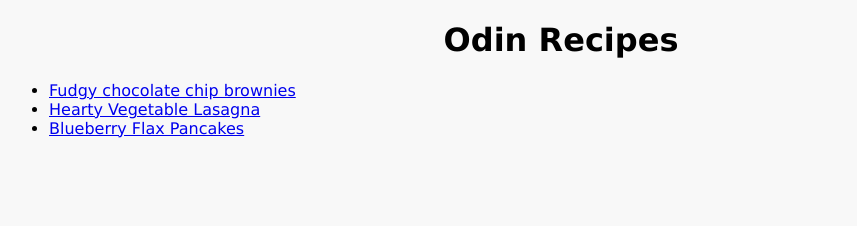
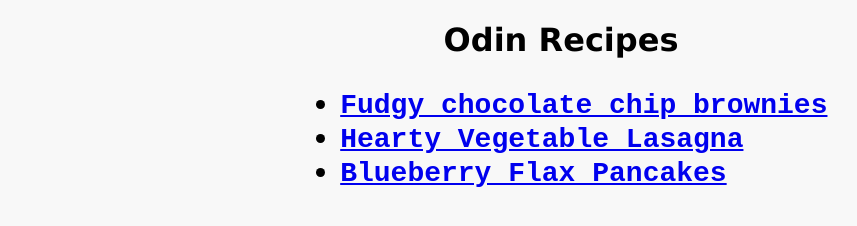
Before and after one commit to BastienVH/odin-recipes, a plain HTML site: page index.html in a window 1280 px wide. Shown: the whole page, without its empty margins (79-936 px from the left). Drawn offline with Linux system fonts and the light colour scheme.

Commit message:
added style to recipes list

```diff
--- a/index.html
+++ b/index.html
@@ -7,7 +7,7 @@
   </head>
   <body>
     <h1>Odin Recipes</h1>
-    <ul>
+    <ul class="recipes-list">
       <li><a href="recipes/brownies.html">Fudgy chocolate chip brownies</a></li>
       <li><a href="recipes/lasagna.html">Hearty Vegetable Lasagna</a></li>
       <li><a href="recipes/pancakes.html">Blueberry Flax Pancakes</a></li>
--- a/styles.css
+++ b/styles.css
@@ -9,6 +9,16 @@ body {
 
 h1 {
   text-align: center;
+}
+
+.recipes-list {
+  font-weight: bold;
+  font-size: 28px;
+  padding-left: 30%;
+}
+
+a {
+  font-family: "Courier New", Courier, monospace;
 }
 
 img {
```
